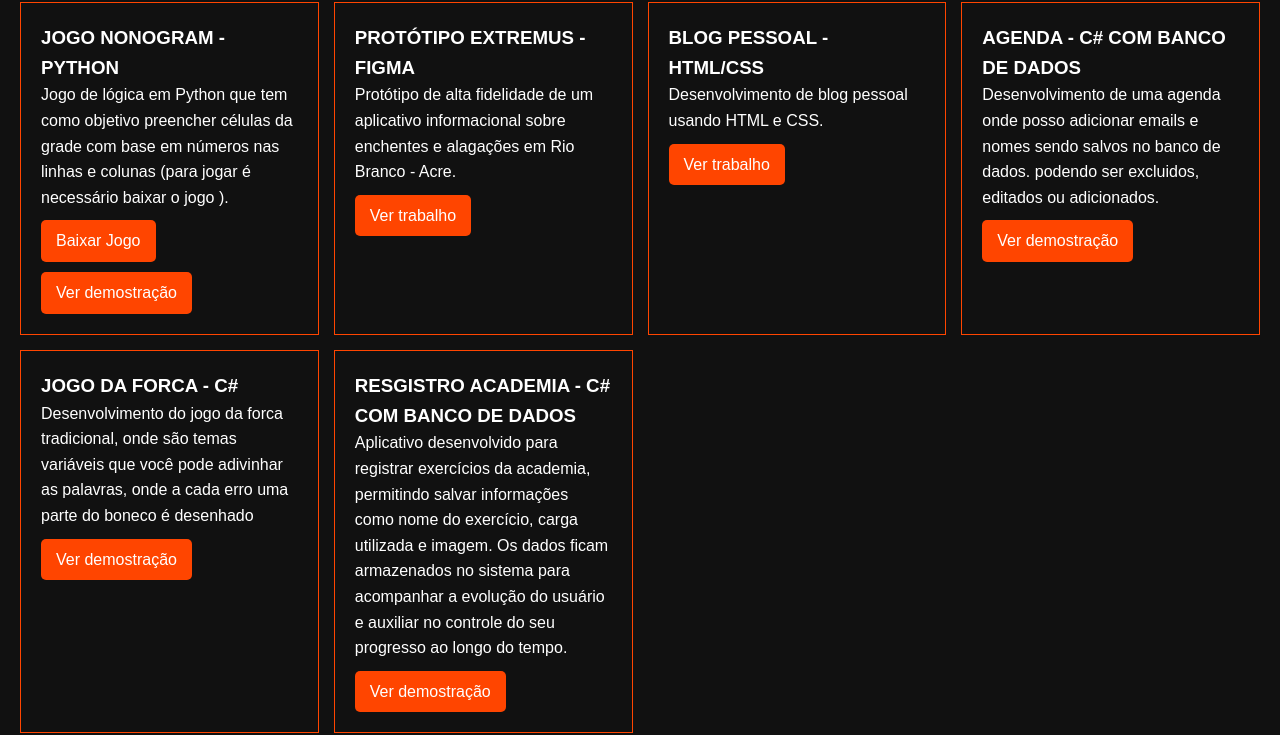
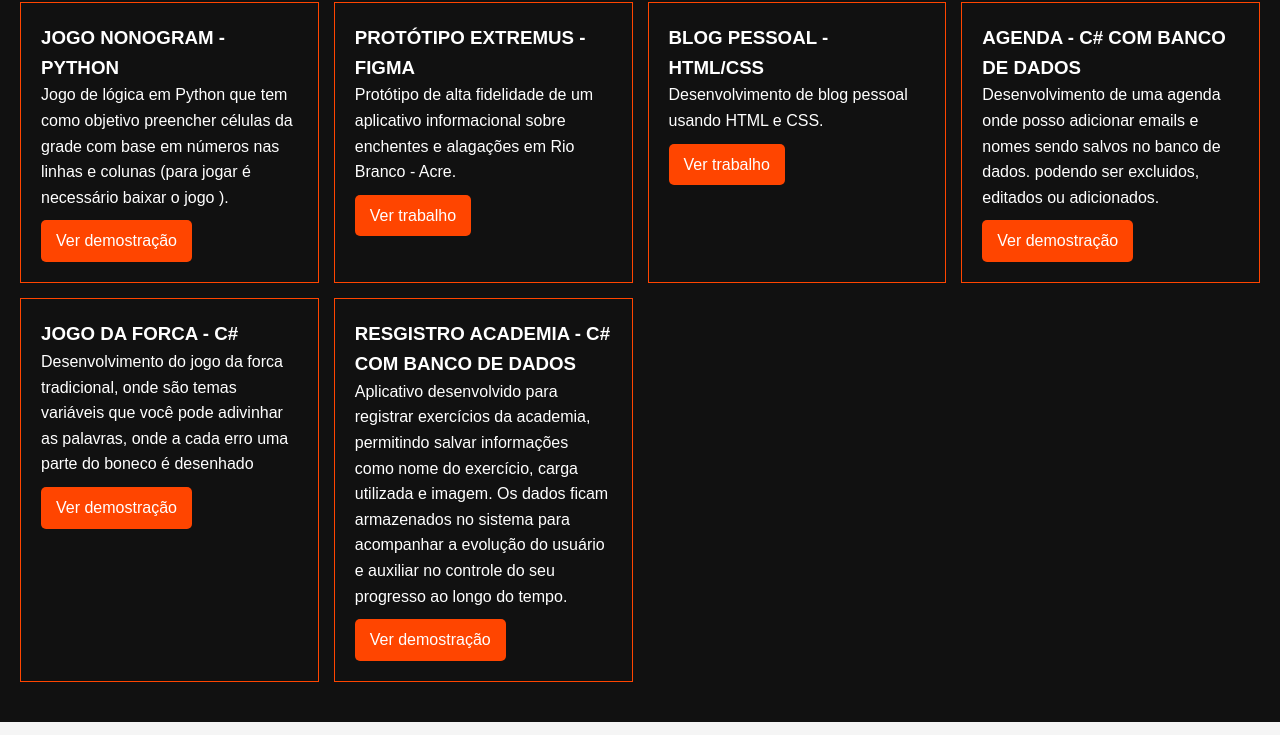
Before and after one commit to carolana18/Portifolio, a plain HTML site: page index.html in a window 1280 px wide. Shown: the part 1356-2091 px from the top of the page. Drawn offline with Linux system fonts and the light colour scheme.

Commit message:
Update index.html

```diff
--- a/index.html
+++ b/index.html
@@ -85,7 +85,6 @@
                 <div class="card">
                     <h3>JOGO NONOGRAM - PYTHON</h3>
                     <p>Jogo de lógica em Python que tem como objetivo preencher células da grade com base em números nas linhas e colunas (para jogar é necessário baixar o jogo ).</p>
-                    <a href= "https://github.com/carolana18/Portifolio/raw/refs/heads/main/login1.zip">Baixar Jogo</a>
                     <a href= "nono.mp4">Ver demostração</a>
                 </div>
 
```
